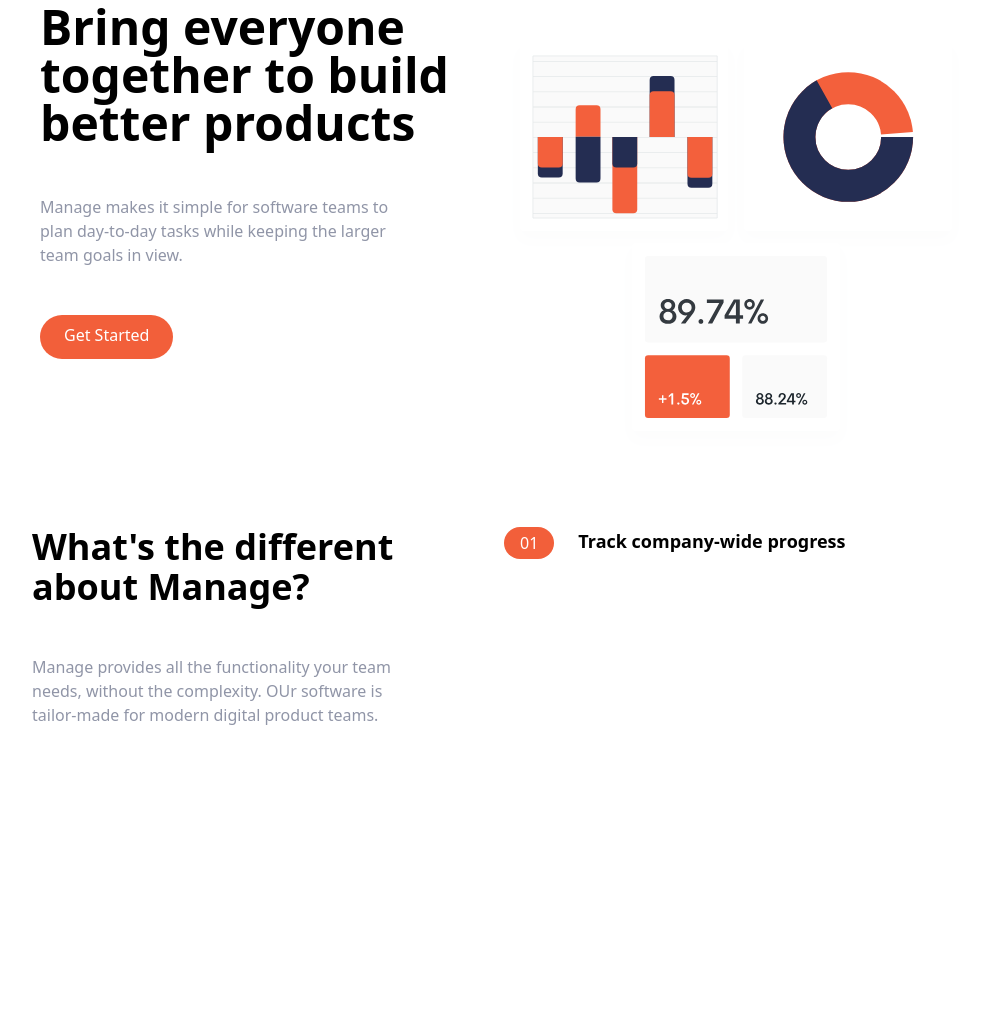
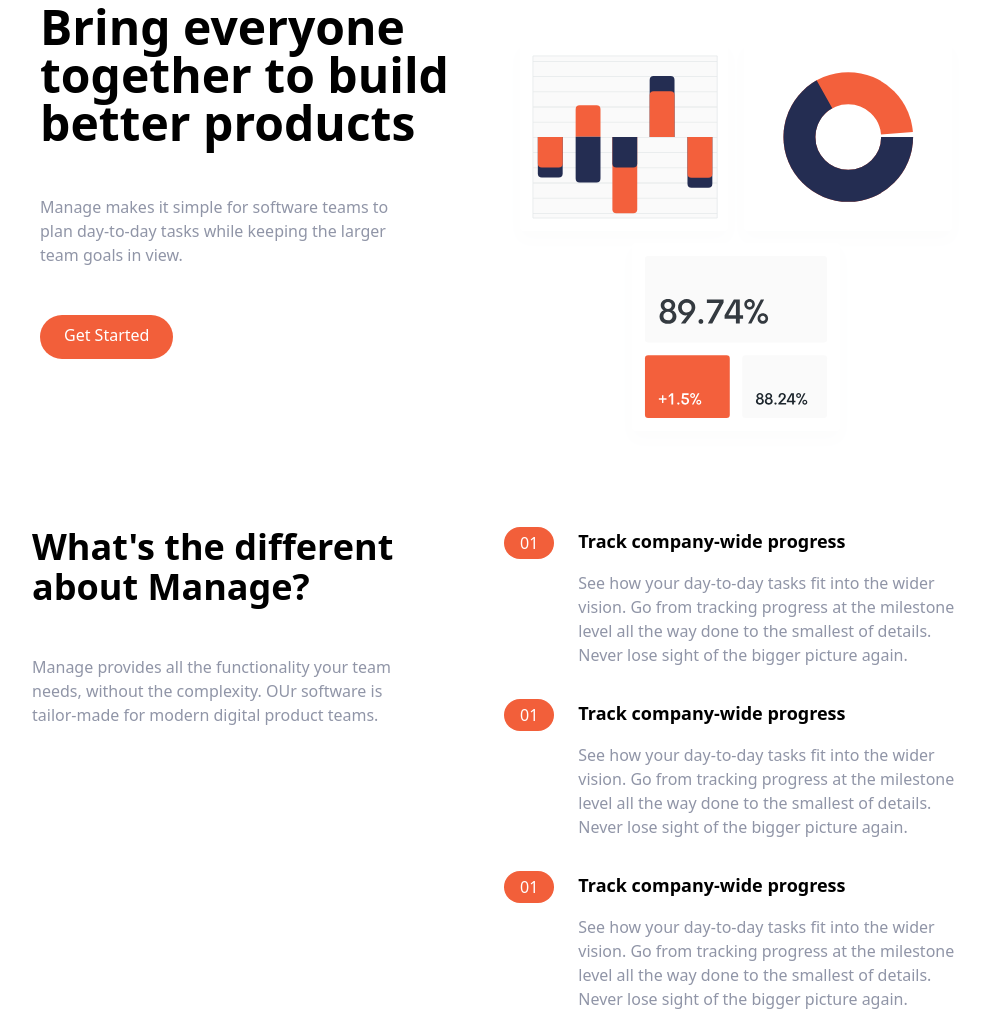
Before and after one commit to ub-victor/Website-using-Tailwindcss, a website: page index.html in a window 1280 px wide. Shown: the part 129-1140 px from the top of the page, without its empty margins (136-1121 px from the left). Before the commit the page ends 856 px from the top, so only its background shows below. Drawn offline with Linux system fonts and the light colour scheme.

Commit message:
Update and add some changes on Numbered list 2and 3

```diff
--- a/index.html
+++ b/index.html
@@ -71,11 +71,51 @@
                             <h3 class="text-base font-bold md:mb-4 md:hidden">Track company-wide progress</h3>
                         </div>
                     </div>
-                    <div class="hidden mb-4 text-lg font-bold md:block">Track company-wide progress</div>
+                    <div>
+                        <h3 class="hidden mb-4 text-lg font-bold md:block">Track company-wide progress</h3>
+                        <p class="text-darkGrayishBlue">
+                            See how your day-to-day tasks fit into the wider vision.
+                            Go from tracking progress at the milestone level all the way done
+                            to the smallest of details. Never lose sight of the bigger picture again.
+                        </p>
+                    </div>
                 </div>
-
-
-
+                <!-- List item 2-->
+                <div class="flex flex-col space-x-3 md:space-y-0 md:space-x-6 md:flex-row">
+                    <!--Heading-->
+                    <div class="rounded-l-full bg-brightRedSupLight md:bg-transparent">
+                        <div class="flex items-center space-x-2">
+                            <div class="px-4 py-2 text-white rounded-full md:py-1 bg-brightRed">01</div>
+                            <h3 class="text-base font-bold md:mb-4 md:hidden">Track company-wide progress</h3>
+                        </div>
+                    </div>
+                    <div>
+                        <h3 class="hidden mb-4 text-lg font-bold md:block">Track company-wide progress</h3>
+                        <p class="text-darkGrayishBlue">
+                            See how your day-to-day tasks fit into the wider vision.
+                            Go from tracking progress at the milestone level all the way done
+                            to the smallest of details. Never lose sight of the bigger picture again.
+                        </p>
+                    </div>
+                </div>
+                <!-- List item 3-->
+                <div class="flex flex-col space-x-3 md:space-y-0 md:space-x-6 md:flex-row">
+                    <!--Heading-->
+                    <div class="rounded-l-full bg-brightRedSupLight md:bg-transparent">
+                        <div class="flex items-center space-x-2">
+                            <div class="px-4 py-2 text-white rounded-full md:py-1 bg-brightRed">01</div>
+                            <h3 class="text-base font-bold md:mb-4 md:hidden">Track company-wide progress</h3>
+                        </div>
+                    </div>
+                    <div>
+                        <h3 class="hidden mb-4 text-lg font-bold md:block">Track company-wide progress</h3>
+                        <p class="text-darkGrayishBlue">
+                            See how your day-to-day tasks fit into the wider vision.
+                            Go from tracking progress at the milestone level all the way done
+                            to the smallest of details. Never lose sight of the bigger picture again.
+                        </p>
+                    </div>
+                </div>
             </div>
             <div>
                 <!-- Hero Sestion-->
```
Also changed, not shown: css/main.css.
